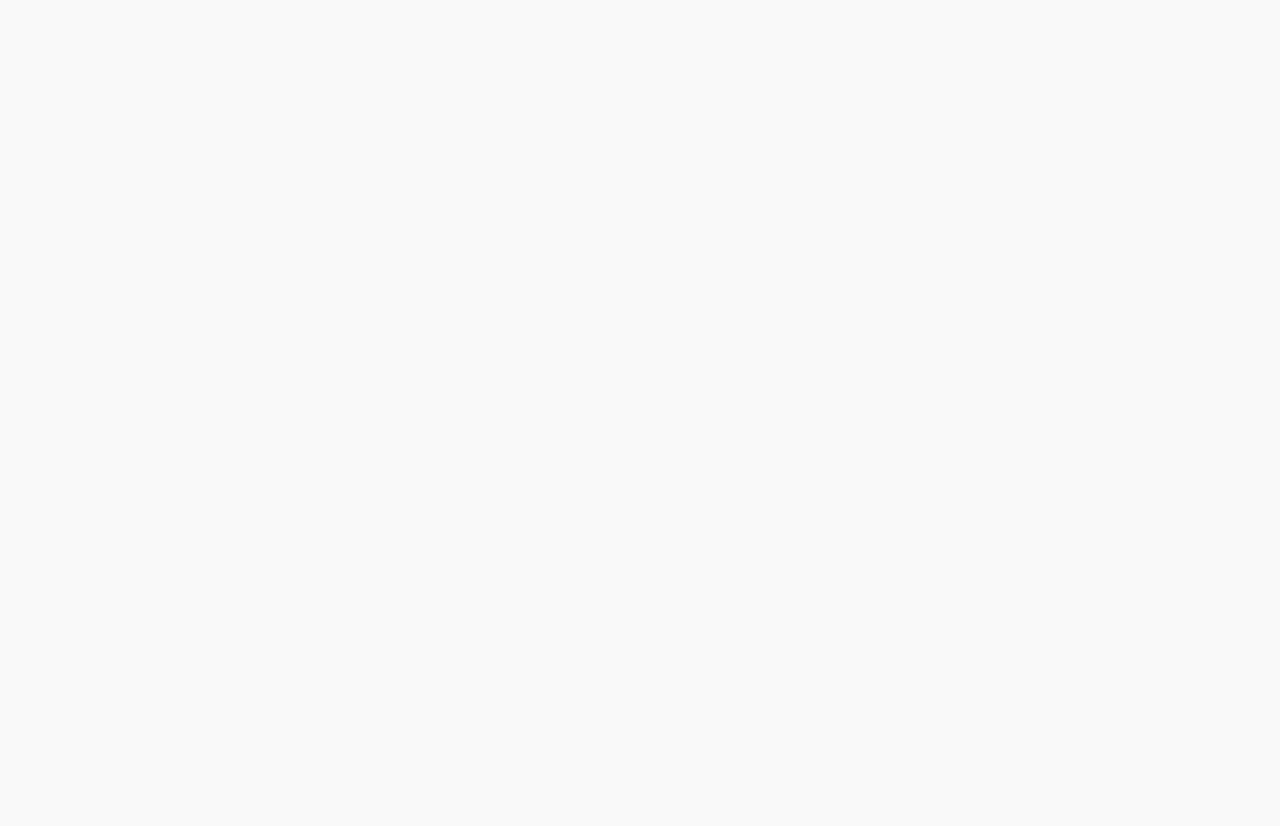
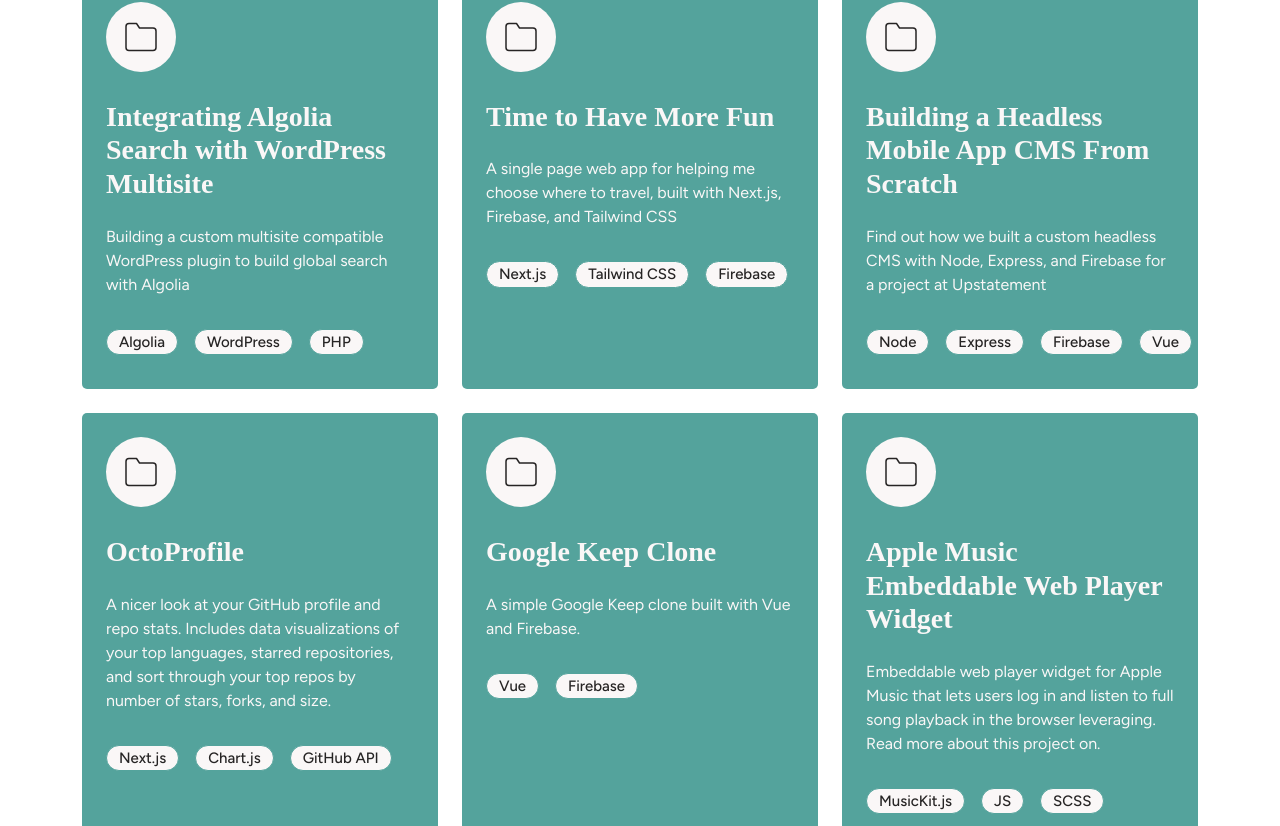
Before and after one commit to rakeshwebperfection-star/React-Website, a React (Vite) app: page / in a window 1280 px wide. Shown: the part 3594-4420 px from the top of the page. Before the commit the page ends 3371 px from the top, so only its background shows below. Built offline with nearby package versions, Linux system fonts and the light colour scheme; a web font is replaced by a local one.

Commit message:
Other Projects section add new section

```diff
--- a/src/App.jsx
+++ b/src/App.jsx
@@ -5,6 +5,7 @@
 import AboutSection from './components/AboutSection';
 import WorkSection from './components/WorkSection';
 import ProjectSection from './components/ProjectSection';
+import OtherProjects from './components/OtherProjects';
 
 function App() {
   return (
@@ -15,6 +16,7 @@
         <AboutSection />
         <WorkSection />
         <ProjectSection />
+        <OtherProjects />
       </main>
     </div>
   );
--- /dev/null
+++ b/src/components/OtherProjects.jsx
@@ -0,0 +1,110 @@
+import React from 'react'
+import { Col, Container, Row } from 'react-bootstrap'
+
+function OtherProjects() {
+  return (
+    <section className='other-project-sec'>
+        <Container>
+            <Row>
+                <Col sm={12}>
+                    <h2 className='numbered-heading mb-3'>Other Noteworthy Projects</h2>
+                    <h4 className='mb-5'>View The Archive</h4>
+                </Col>
+            </Row>
+            <Row className='row-gap-4'>
+                <Col md="6" lg={4}>
+                    <div className='project-grid-column'>
+                        <div className='project-grid-icon'>
+                            <svg xmlns="http://www.w3.org/2000/svg" role="img" viewBox="0 0 24 24" fill="none" stroke="currentColor" stroke-width="1" stroke-linecap="round" stroke-linejoin="round" class="feather feather-folder"><title>Folder</title><path d="M22 19a2 2 0 0 1-2 2H4a2 2 0 0 1-2-2V5a2 2 0 0 1 2-2h5l2 3h9a2 2 0 0 1 2 2z"></path></svg>
+                        </div>
+                        <h3>Integrating Algolia Search with WordPress Multisite</h3>
+                        <p>Building a custom multisite compatible WordPress plugin to build global search with Algolia</p>
+                        <ul class="project-tech-list">
+                            <li>Algolia</li>
+                            <li>WordPress</li>
+                            <li>PHP</li>
+                        </ul>
+                    </div>
+                </Col>
+                <Col md="6" lg={4}>
+                    <div className='project-grid-column'>
+                        <div className='project-grid-icon'>
+                            <svg xmlns="http://www.w3.org/2000/svg" role="img" viewBox="0 0 24 24" fill="none" stroke="currentColor" stroke-width="1" stroke-linecap="round" stroke-linejoin="round" class="feather feather-folder"><title>Folder</title><path d="M22 19a2 2 0 0 1-2 2H4a2 2 0 0 1-2-2V5a2 2 0 0 1 2-2h5l2 3h9a2 2 0 0 1 2 2z"></path></svg>
+                        </div>
+                        <h3>Time to Have More Fun</h3>
+                        <p>A single page web app for helping me choose where to travel, built with Next.js, Firebase, and Tailwind CSS</p>
+                        <ul class="project-tech-list">
+                            <li>Next.js</li>
+                            <li>Tailwind CSS</li>
+                            <li>Firebase</li>
+                        </ul>
+                    </div>
+                </Col>
+                <Col md="6" lg={4}>
+                    <div className='project-grid-column'>
+                        <div className='project-grid-icon'>
+                            <svg xmlns="http://www.w3.org/2000/svg" role="img" viewBox="0 0 24 24" fill="none" stroke="currentColor" stroke-width="1" stroke-linecap="round" stroke-linejoin="round" class="feather feather-folder"><title>Folder</title><path d="M22 19a2 2 0 0 1-2 2H4a2 2 0 0 1-2-2V5a2 2 0 0 1 2-2h5l2 3h9a2 2 0 0 1 2 2z"></path></svg>
+                        </div>
+                        <h3>Building a Headless Mobile App CMS From Scratch</h3>
+                        <p>Find out how we built a custom headless CMS with Node, Express, and Firebase for a project at Upstatement</p>
+                        <ul class="project-tech-list">
+                            <li>Node</li>
+                            <li>Express</li>
+                            <li>Firebase</li>
+                            <li>Vue</li>
+                        </ul>
+                    </div>
+                </Col>
+                <Col md="6" lg={4}>
+                    <div className='project-grid-column'>
+                        <div className='project-grid-icon'>
+                            <svg xmlns="http://www.w3.org/2000/svg" role="img" viewBox="0 0 24 24" fill="none" stroke="currentColor" stroke-width="1" stroke-linecap="round" stroke-linejoin="round" class="feather feather-folder"><title>Folder</title><path d="M22 19a2 2 0 0 1-2 2H4a2 2 0 0 1-2-2V5a2 2 0 0 1 2-2h5l2 3h9a2 2 0 0 1 2 2z"></path></svg>
+                        </div>
+                        <h3>OctoProfile</h3>
+                        <p>A nicer look at your GitHub profile and repo stats. Includes data visualizations of your top languages, starred repositories, and sort through your top repos by number of stars, forks, and size.</p>
+                        <ul class="project-tech-list">
+                            <li>Next.js</li>
+                            <li>Chart.js</li>
+                            <li>GitHub API</li>
+                        </ul>
+                    </div>
+                </Col>
+                <Col md="6" lg={4}>
+                    <div className='project-grid-column'>
+                        <div className='project-grid-icon'>
+                            <svg xmlns="http://www.w3.org/2000/svg" role="img" viewBox="0 0 24 24" fill="none" stroke="currentColor" stroke-width="1" stroke-linecap="round" stroke-linejoin="round" class="feather feather-folder"><title>Folder</title><path d="M22 19a2 2 0 0 1-2 2H4a2 2 0 0 1-2-2V5a2 2 0 0 1 2-2h5l2 3h9a2 2 0 0 1 2 2z"></path></svg>
+                        </div>
+                        <h3>Google Keep Clone</h3>
+                        <p>A simple Google Keep clone built with Vue and Firebase.</p>
+                        <ul class="project-tech-list">
+                            <li>Vue</li>
+                            <li>Firebase</li>
+                        </ul>
+                    </div>
+                </Col>
+                <Col md="6" lg={4}>
+                    <div className='project-grid-column'>
+                        <div className='project-grid-icon'>
+                            <svg xmlns="http://www.w3.org/2000/svg" role="img" viewBox="0 0 24 24" fill="none" stroke="currentColor" stroke-width="1" stroke-linecap="round" stroke-linejoin="round" class="feather feather-folder"><title>Folder</title><path d="M22 19a2 2 0 0 1-2 2H4a2 2 0 0 1-2-2V5a2 2 0 0 1 2-2h5l2 3h9a2 2 0 0 1 2 2z"></path></svg>
+                        </div>
+                        <h3>Apple Music Embeddable Web Player Widget</h3>
+                        <p>Embeddable web player widget for Apple Music that lets users log in and listen to full song playback in the browser leveraging. Read more about this project on.</p>
+                        <ul class="project-tech-list">
+                            <li>MusicKit.js</li>
+                            <li>JS</li>
+                            <li>SCSS</li>
+                        </ul>
+                    </div>
+                </Col>
+                <Col md={12}>
+                    <div className='text-center mx-auto mt-5'>
+                        <a href="#" className='btn-primary'>Show More</a>
+                    </div>
+                </Col>
+            </Row>
+        </Container>
+    </section>
+  )
+}
+
+export default OtherProjects
--- a/src/index.css
+++ b/src/index.css
@@ -359,7 +359,7 @@
 .project-section .project-info .title-box {
   font-size: 16px;
 }
-.project-section .project-info .project-tech-list {
+.project-tech-list {
   list-style: none;
   padding: 0;
   display: flex;
@@ -367,7 +367,7 @@
   gap: 1rem;
   margin: 20px 0 22px;
 }
-.project-section .project-info .project-tech-list li {
+.project-tech-list li {
   font-size: 15px;
   color: var(--body-bg);
   font-weight: 500;
@@ -378,7 +378,7 @@
   padding: 1px 12px;
   cursor: context-menu;
 }
-.project-section .project-info .project-tech-list li:hover {
+.project-tech-list li:hover {
   color: var(--heading-color);
   background: transparent;
 }
@@ -408,3 +408,51 @@
 .project-section .project-column:hover .project-img img {
   transform: scale(1.2);
 }
+
+.other-project-sec {
+  padding: 50px 0px 100px;
+}
+.project-grid-column {
+  width: 100%;
+  height: 100%;
+  background-color: var(--heading-color);
+  padding: 24px;
+  border-radius: 5px;
+  display: flex;
+  flex-direction: column;
+  row-gap: 1rem;
+  color: var(--body-bg);
+  transition: all 0.5s ease-in-out;
+}
+.project-grid-column:hover {
+  transform: translateY(-8px);
+  background-color: var(--primary-color);
+}
+.project-grid-column .project-grid-icon {
+  width: 70px;
+  height: 70px;
+  display: flex;
+  align-items: center;
+  justify-content: center;
+  background-color: var(--body-bg);
+  border-radius: 100px;
+  margin-bottom: 12px;
+}
+.project-grid-column .project-grid-icon svg {
+  width: 36px;
+  height: 36px;
+  color: var(--primary-color);
+}
+.project-grid-column h3 {
+  font-weight: 700;
+}
+.project-grid-column .project-tech-list {
+  margin: 0px 0px 10px;
+}
+.project-grid-column .project-tech-list li {
+  color: var(--primary-color);
+  background-color: var(--body-bg);
+}
+.project-grid-column .project-tech-list li:hover {
+  transform: scale(1.04);
+}
```
